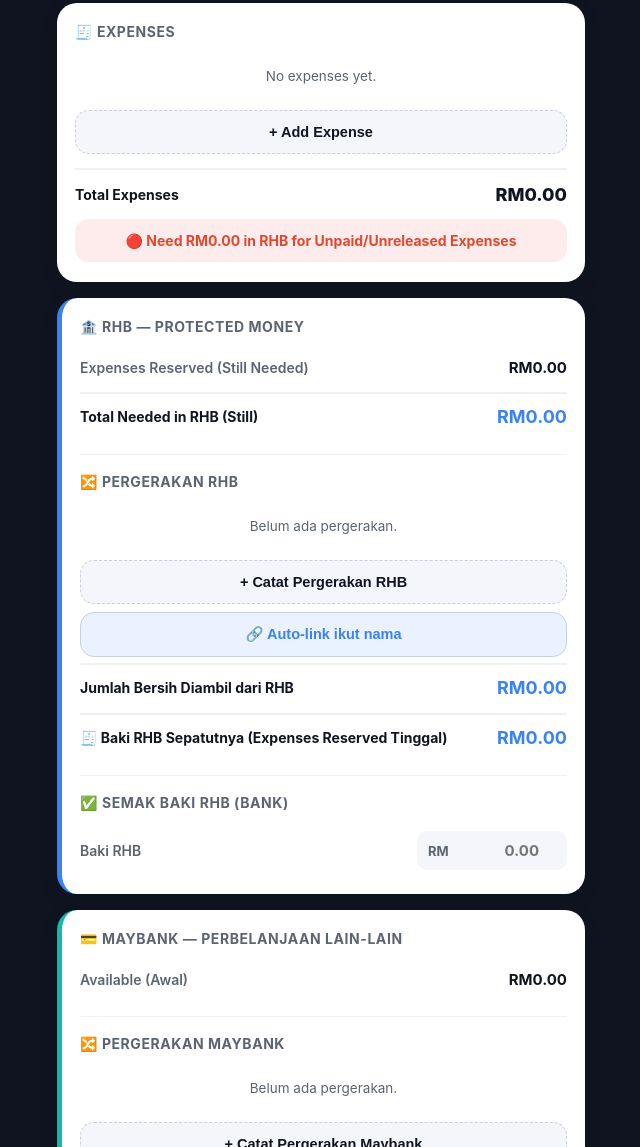
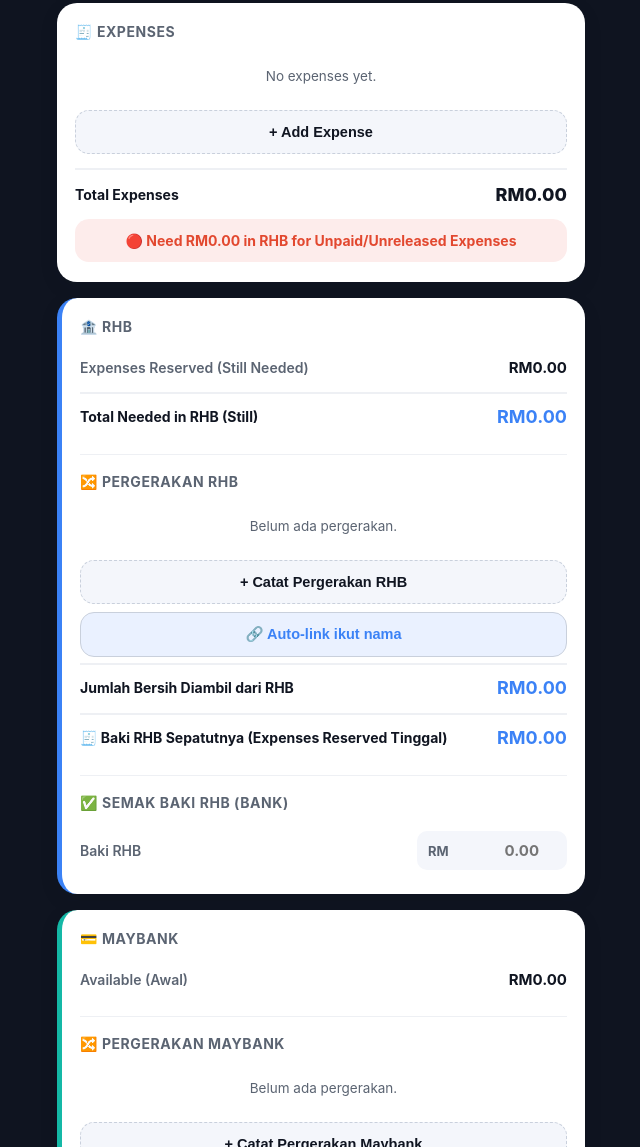
Before and after one commit to fatihahzulkifli43-cell/tracking-system, a plain HTML site: page index.html in a window 1280 px wide. Shown: the part 570-1717 px from the top of the page, without its empty margins (319-959 px from the left). Drawn offline with Linux system fonts and the light colour scheme.

Commit message:
Update index.html

```diff
--- a/index.html
+++ b/index.html
@@ -812,7 +812,7 @@
 
   <!-- RHB -->
   <div class="card rhb">
-    <h2>🏦 RHB — Protected Money</h2>
+    <h2>🏦 RHB </h2>
 
     <div class="row-line">
       <div class="label">Expenses Reserved (Still Needed)</div>
@@ -869,7 +869,7 @@
 
   <!-- MAYBANK -->
   <div class="card maybank">
-    <h2>💳 Maybank — Perbelanjaan Lain-lain</h2>
+    <h2>💳 Maybank </h2>
 
     <div class="row-line" id="maybankAvailableRefRow">
       <div class="label">Available (Awal)</div>
```
